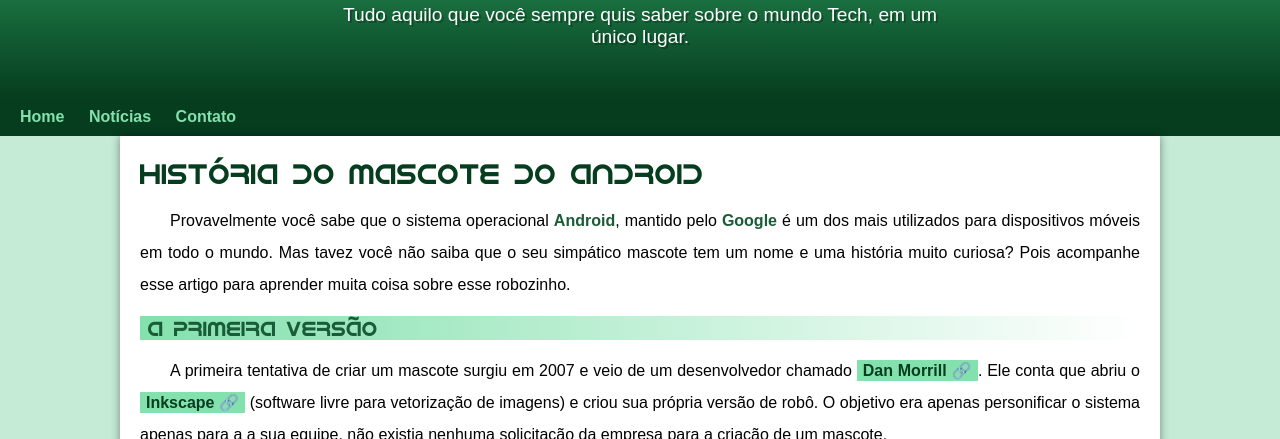
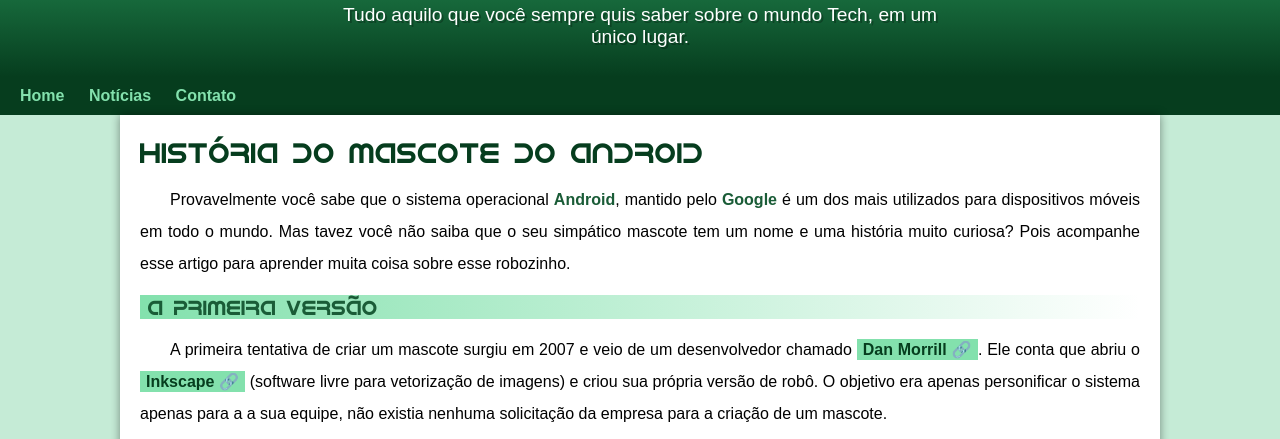
Before and after one commit to deboranbsantos/projeto-android, a plain HTML site: page index.html in a window 1280 px wide. Shown: the part 113-552 px from the top of the page. Drawn offline with Linux system fonts and the light colour scheme.

Commit message:
Problema padding

```diff
--- a/estilo/style.css
+++ b/estilo/style.css
@@ -58,7 +58,7 @@ header > p{
     font-family: var(--font-padrao);
     font-size: 1.2em;
     margin: auto;
-    padding-bottom: 50px;
+    padding-bottom: 1px;
     max-width: 600px;
     padding-left: 10px;
     padding-right: 10px;
```
